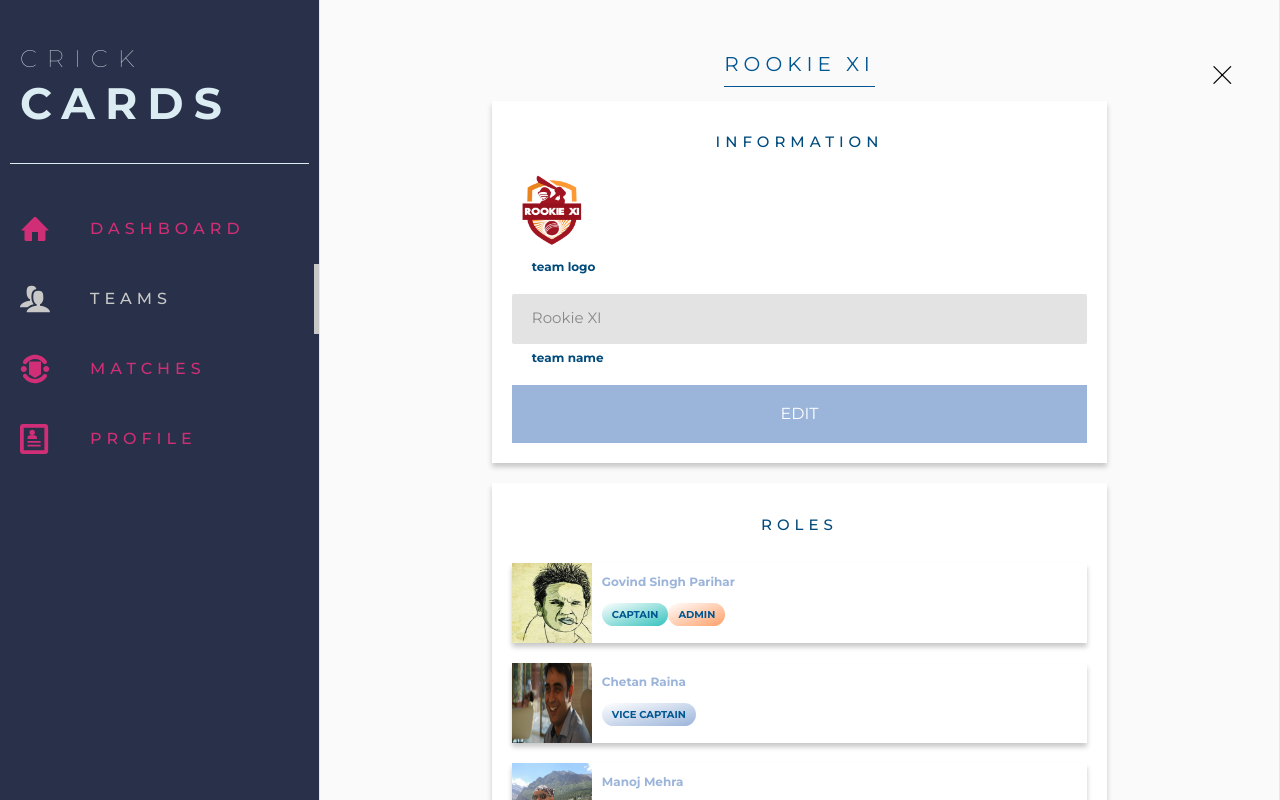
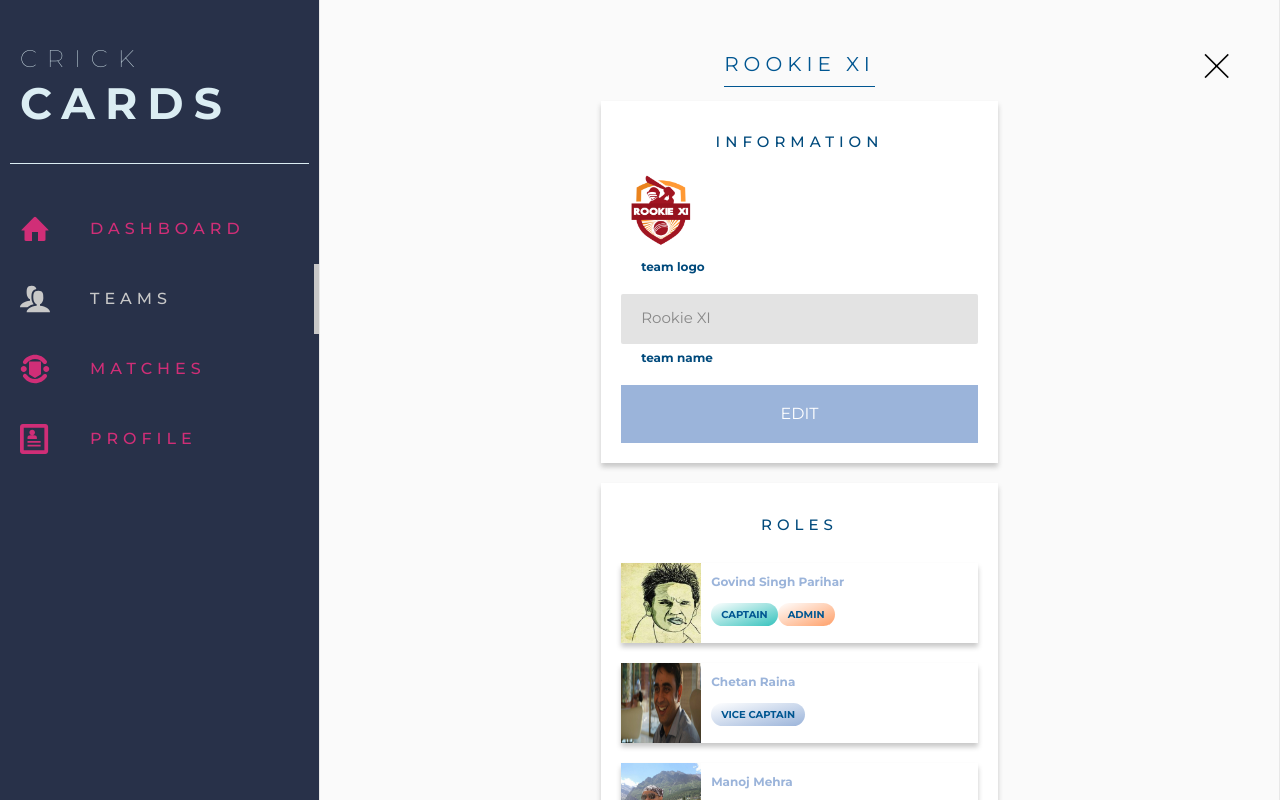
Before and after one commit to jassi5887/crickcard, an Angular app: page /teams/1/edit in a window 1280 px wide. Built offline with nearby package versions, Linux system fonts and the light colour scheme.

Commit message:
added responseive behaviour to all the pages

```diff
--- a/src/app/private/main/teams/team/team.component.html
+++ b/src/app/private/main/teams/team/team.component.html
@@ -83,6 +83,15 @@
         <li class="players__item">
           <a [routerLink]="['/profile/1']">Anand</a>
         </li>
+        <li class="players__item">
+          <a [routerLink]="['/profile/1']">Pranshu</a>
+        </li>
+        <li class="players__item">
+          <a [routerLink]="['/profile/1']">Dheeraj</a>
+        </li>
+        <li class="players__item">
+          <a [routerLink]="['/profile/1']">Arvind</a>
+        </li>
       </ul>
     </div>
 
--- a/src/sass/components/_header.scss
+++ b/src/sass/components/_header.scss
@@ -31,6 +31,14 @@
 
         @include respond(tab-land) {
             border-bottom: 0;
+
+            &--part1 {
+                font-size: 2rem;
+            }
+
+            &--part2 {
+                font-size: 2.5rem;
+            }
         }
     }
 
@@ -81,7 +89,7 @@
             & > span::after,
             & > span::before {
                 display: inline-block;
-                width: 5rem;
+                width: 4rem;
                 height: 3px;
                 background-color: $color-primary;
             }
--- a/src/sass/components/_players.scss
+++ b/src/sass/components/_players.scss
@@ -14,20 +14,30 @@
     &__list {
         display: flex;
         flex-wrap: wrap;
+        justify-content: space-between;
     }
 
     &__item:not(:last-child) {
-        margin-right: 1rem;
+        //margin-right: 1rem;
     }
     &__item {
         list-style: none;
         min-width: 5rem;
+        text-align: center;
         font-size: 1.5rem;
         margin-top: 1rem;
         padding: 2rem 3rem;
         border-radius: 100rem;
         background-image: linear-gradient(to right bottom, $color-primary-light, $color-primary-dark);
         box-shadow: 0 .2rem .4rem $color-gray-4;
+
+        @include respond(tab-port) {
+            flex: 0 0 33%;
+        }
+
+        @include respond(phone) {
+            flex: 0 0 50%;
+        }
 
         & > a {
             padding: 2rem 3rem;
@@ -46,6 +56,14 @@
         box-shadow: 0 .5rem .4rem $color-gray-4;
         display: flex;
         flex-direction: column;
+
+        @include respond(tab-land) {
+            width: 60%;
+        }
+
+        @include respond(phone) {
+            width: 100%;
+        }
 
         &--small {
             min-height: 10rem;
@@ -78,8 +96,9 @@
         &__labels {
             display: flex;
             flex-wrap: wrap;
-            padding: 1rem 5rem;
             padding-top: 0;
+            justify-content: center;
+            align-items: center;
 
             & .label {
                 margin-bottom: .7rem;
--- a/src/sass/components/_stats.scss
+++ b/src/sass/components/_stats.scss
@@ -3,6 +3,14 @@
     flex-wrap: wrap;
     justify-content: space-around;
     margin-top: 5rem;
+
+    @include respond(tab-land) {
+        width: 70%;
+    }
+
+    @include respond(tab-port) {
+        width: 100%;
+    }
 
     &__stats {
         display: flex;
--- a/src/sass/components/_team.scss
+++ b/src/sass/components/_team.scss
@@ -71,6 +71,11 @@
             flex: 1;
             display: flex;
 
+            @include respond(tab-port) {
+                margin-bottom: 1rem;
+                flex: 0 0 100%;
+            }
+
             &:not(:last-child) {
                 margin-right: 2rem;
             }
@@ -98,6 +103,10 @@
         justify-content: space-around;
         margin-top: 3rem;
 
+        @include respond(tab-land) {
+            align-self: stretch;
+        }
+
         &__item {
             background-color: $color-white;
             color: $color-secondary-light;
@@ -106,6 +115,10 @@
             display: flex;
             flex-direction: column;
             align-items: center;
+
+            @include respond(tab-land) {
+                flex: 0 0 33%;
+            }
 
             &--success {
                 background-image: linear-gradient(to right bottom, $color-white, $color-success);
--- a/src/sass/layout/_layout.scss
+++ b/src/sass/layout/_layout.scss
@@ -2,6 +2,10 @@ html {
     box-sizing: border-box;
     font-size: 62.5%;
     font-family: 'Montserrat', sans-serif;
+
+    @include respond(phone) {
+        font-size: 50%;
+    }
 }
 
 body {
@@ -51,20 +55,21 @@ body {
         background-color: $color-primary-light;
         width: 100%;
         padding: $small-double-gutter * 2;
-        //height: 100vh;
+        padding-bottom: 25rem;
 
         display: flex;
         justify-content: space-between;
-        flex-wrap: wrap;
+        flex-direction: column;
     }
 
     &__close {
         text-decoration: none;
         color: $color-black;
-        font-size: 6rem;
+        font-size: 8rem;
         font-weight: 100;
         position: absolute;
         right: 0;
+        top: -2rem;
     }
 
     &__content {
@@ -72,6 +77,7 @@ body {
         display: flex;
         flex-direction: column;
         min-height: 100vh;
+        align-items: center;
     }
 
     &__top-cta {
@@ -81,6 +87,10 @@ body {
         max-width: 100%;
         width: 60%;
 
+        @include respond(tab-land) {
+            width: 100%;
+        }
+
         position: fixed;
         bottom: 0;
         & > button {
--- a/src/sass/pages/_edit-team.scss
+++ b/src/sass/pages/_edit-team.scss
@@ -11,6 +11,10 @@
             margin-bottom: 2rem;
             background-color: $color-white;
             box-shadow: 0 .4rem .5rem $color-gray-4;
+
+            @include respond(tab-port) {
+                width: 100%;
+            }
 
             &__block {
                 width: 100%;
```
